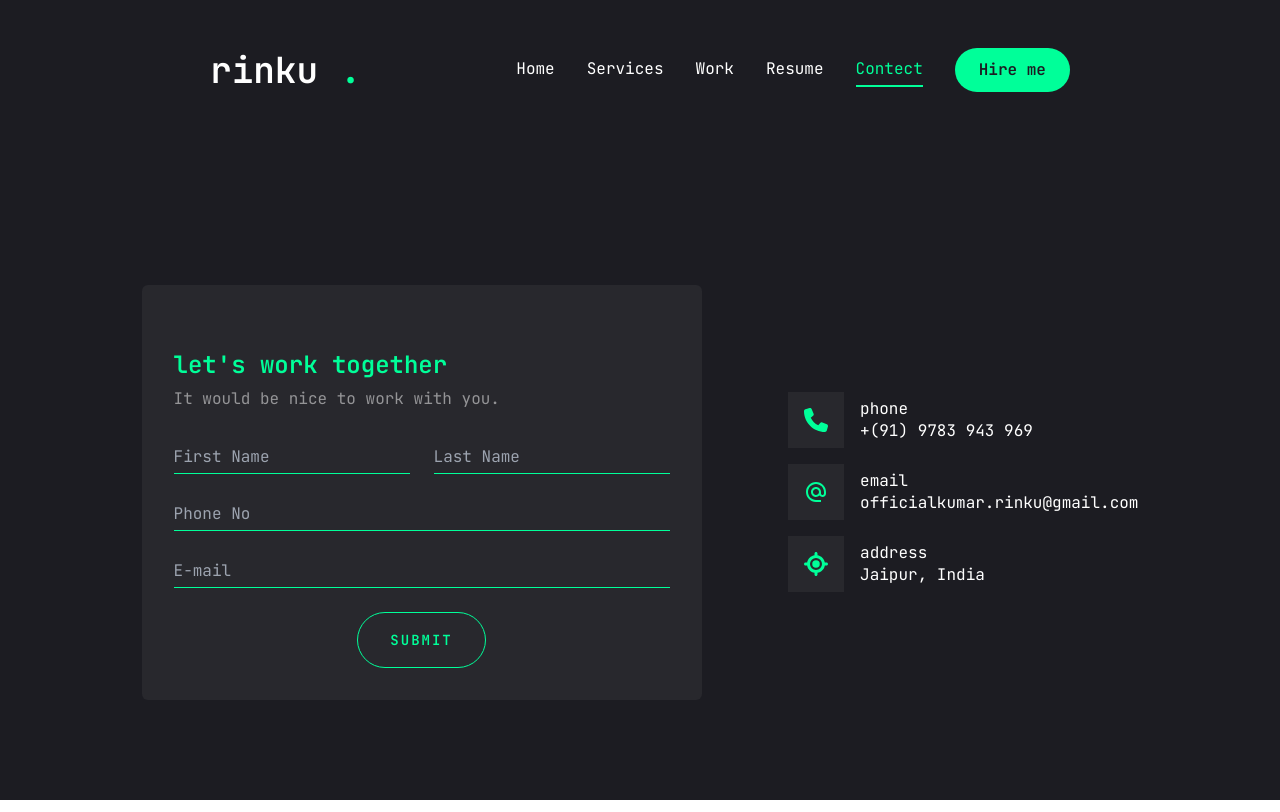
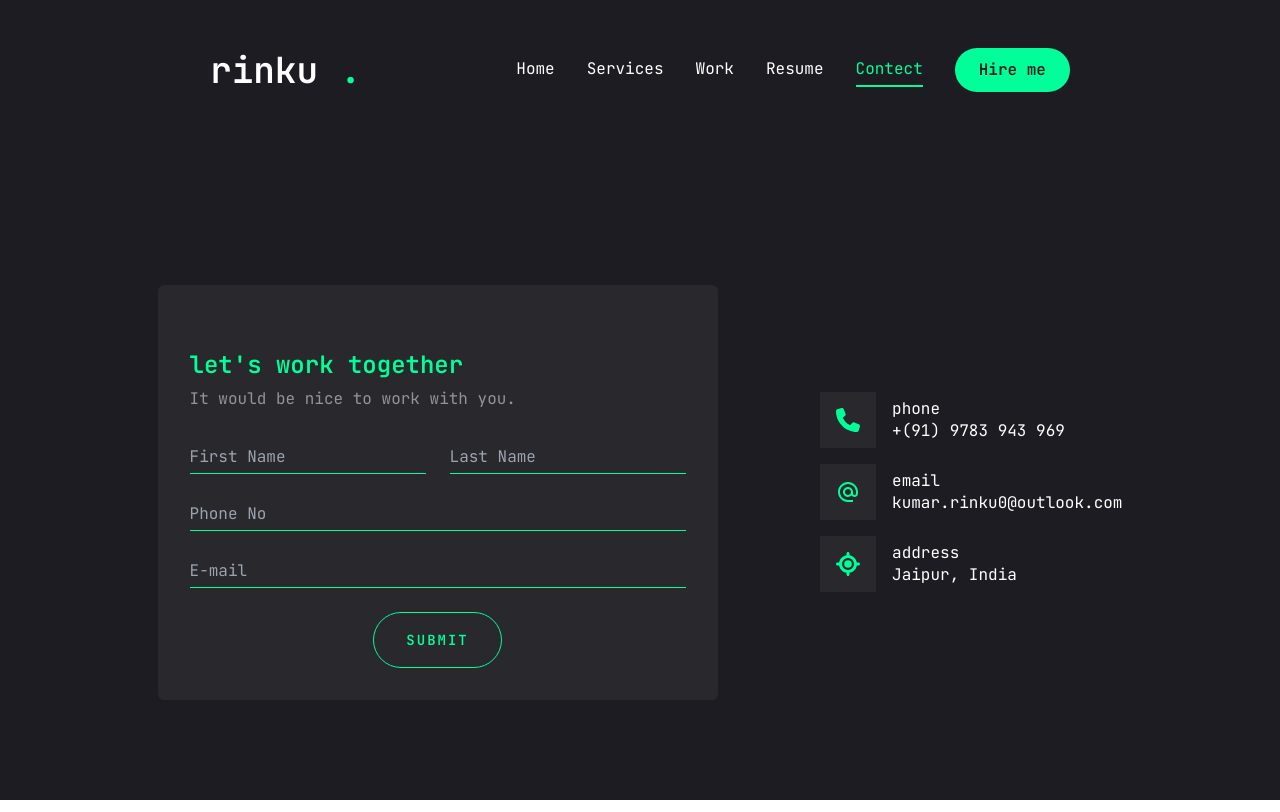
Before and after one commit to kumar-rinku0/rinku-portfolio, a Next.js app: page /contect in a window 1280 px wide. Built offline with nearby package versions, Linux system fonts and the light colour scheme.

Commit message:
minor fix

```diff
--- a/src/app/contect/page.tsx
+++ b/src/app/contect/page.tsx
@@ -19,7 +19,7 @@ const info = [
   {
     name: "email",
     icon: <MdAlternateEmail />,
-    value: "officialkumar.rinku@gmail.com",
+    value: "kumar.rinku0@outlook.com",
   },
   {
     name: "address",
--- a/src/app/page.tsx
+++ b/src/app/page.tsx
@@ -11,7 +11,7 @@ import Link from "next/link";
 
 export default function Home() {
     return (
-        <section className="min-h-[80vh] flex flex-col justify-center py-12 xl:py-0">
+        <section className="min-h-[80vh] flex flex-col justify-center py-4 xl:py-0">
             <div className="container h-full mx-auto">
                 <div className="flex flex-col xl:flex-row items-center justify-evenly xl:justify-between xl:pt-8 xl:pb-16">
                     {/* text  */}
--- a/src/app/resume/page.tsx
+++ b/src/app/resume/page.tsx
@@ -1,17 +1,13 @@
 "use client";
 
-import { ScrollArea } from "@/components/ui/scroll-area";
 import { Tabs, TabsList, TabsTrigger, TabsContent } from "@/components/ui/tabs";
-import { Tooltip, TooltipTrigger, TooltipContent, TooltipProvider } from "@/components/ui/tooltip";
 import { motion } from "framer-motion"
-import { Divide } from "lucide-react";
 import { FaHtml5, FaJava, FaReact, FaJs } from "react-icons/fa"
 import { SiTailwindcss, SiNextdotjs, SiReact, SiCplusplus, SiMongoose, SiNodedotjs } from "react-icons/si"
 
 
 
 const experience = {
-  icon: "",
   title: "My Experience",
   description: "I am a fresher software developer and don't have much experience, but I have developed several projects and applications.",
   items: [
@@ -24,7 +20,6 @@ const experience = {
 }
 
 const education = {
-  icon: "",
   title: "My Education",
   description: "I have finished an alpha course at Apna College and computer engineering at Ciitm College in Jaipur.",
   items: [
@@ -94,7 +89,7 @@ const about = {
     },
     {
       fieldname: "Email",
-      fieldvalue: "officialkumar.rinku@gmail.com"
+      fieldvalue: "kumar.rinku0@outlook.com"
     },
     {
       fieldname: "Nationality",
```
